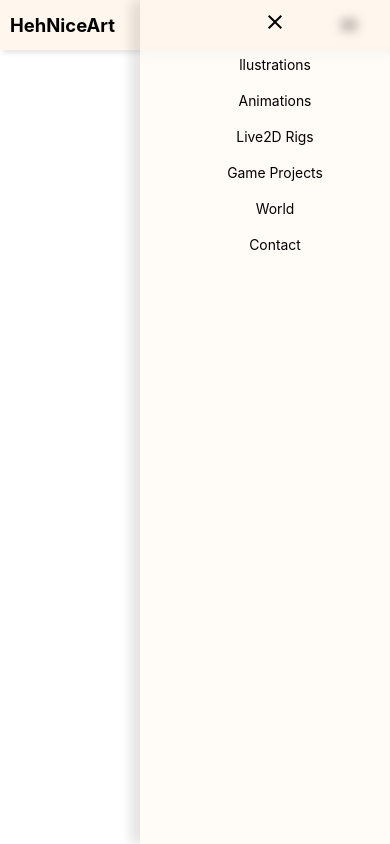
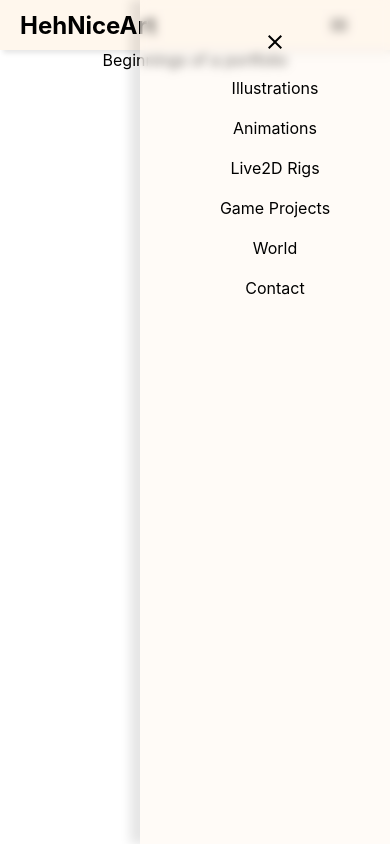
Before and after one commit to HehNiceArt/portfolio, a React (Create React App) app: page / in a window 390 px wide. Both pictures are taken after a click on the item 359 px from the left and 25 px from the top of the page. Built offline with nearby package versions, Linux system fonts and the light colour scheme.

Commit message:
Navbar removed hamburger on wide view

```diff
--- a/src/App.js
+++ b/src/App.js
@@ -1,10 +1,11 @@
 import './App.css';
 import NavigationBar from './components/Navbar';
-
+import Content from './components/Content'
 function App() {
   return (
     <div className="App">
       <NavigationBar />
+      <Content />
     </div>
   );
 }
--- /dev/null
+++ b/src/components/Content.css
@@ -0,0 +1,4 @@
+*{
+    margin: 0px;
+    padding: 0px;
+}
--- /dev/null
+++ b/src/components/Content.js
@@ -0,0 +1,13 @@
+import React from "react";
+import './Content.css';
+
+function ContentBody()
+{
+    return(
+        <div>
+            <p>Beginnings of a portfolio</p>
+        </div>
+    )
+}
+
+export default ContentBody;
--- a/src/components/Navbar.css
+++ b/src/components/Navbar.css
@@ -20,7 +20,7 @@ body{
     justify-content: flex-end;
     align-items: center;
     margin: 0;
-    padding: 0 10px 0 10px;
+    padding: 0 20px 0 20px;
 }
 .App-header > ul > li{
     height: calc(10px + 10vh);
@@ -30,7 +30,7 @@ body{
 .App-header > ul > li > a {
     height: 100%;
     margin: 0 20px 0 0 !important;
-    font-size: calc(10px + 1vmin);
+    font-size: 16px;
     text-decoration: none;
     display: flex;
     align-items: center;
@@ -39,7 +39,7 @@ body{
 }
 .App-header > ul > li > a > p{
     margin: 0;
-    font-size: calc(10px + 1vh);
+    font-size: 24px;
 }
 .App-header > ul > li > a:hover{
     background-color: #f0f0ff;
@@ -73,18 +73,28 @@ body{
     width: 100%;
     padding: 10px;
 }
+.Sidebar > li:first-child{
+    margin: 20px 0px 0px 0px;;
+}
 .Sidebar > li > a {
     text-decoration: none;
-    font-size: calc(10px + 1vmin);
+    /*TODO fix scaling issue when window width is reduced*/
+    /*font-size: calc(10px + 1vmin);*/
+    font-size: 16px;
     color: black;
 }
 .Sidebar > li:hover{
     background-color: #f0f0ff;
 }
-
+.Hamburger {
+    display: none;
+}
 @media (max-width: 950px) {
    .hideOnMobile{
     display: none;
+   }
+   .Hamburger{
+    display: flex;
    }
 }
 @media (max-width: 350px) {
--- a/src/components/Navbar.js
+++ b/src/components/Navbar.js
@@ -16,7 +16,7 @@ function NavigationBar() {
             <nav>
             <ul className="Sidebar">
                 <li onClick={HideSidebar}><a href="#"><svg xmlns="http://www.w3.org/2000/svg" height="24px" viewBox="0 -960 960 960" width="24px" fill="#000000"><path d="m256-200-56-56 224-224-224-224 56-56 224 224 224-224 56 56-224 224 224 224-56 56-224-224-224 224Z"/></svg></a></li>
-                <li><a href="#">llustrations</a></li>
+                <li><a href="#">Illustrations</a></li>
                 <li><a href="#">Animations</a></li>
                 <li><a href="#">Live2D Rigs</a></li>
                 <li><a href="#">Game Projects</a></li>
@@ -33,7 +33,7 @@ function NavigationBar() {
                 <li className="hideOnMobile"><a href="#">Game Projects</a></li>
                 <li className="hideOnMobile"><a href="#">World</a></li>
                 <li className="hideOnMobile"><a href="#">Contact</a></li>
-                <li onClick={ShowSidebar}><a href="#"><svg xmlns="http://www.w3.org/2000/svg" height="22px" viewBox="0 -960 960 960" width="22px" fill="#000000"><path d="M120-240v-80h720v80H120Zm0-200v-80h720v80H120Zm0-200v-80h720v80H120Z"/></svg></a></li>
+                <li onClick={ShowSidebar} className="Hamburger"><a href="#"><svg xmlns="http://www.w3.org/2000/svg" height="22px" viewBox="0 -960 960 960" width="22px" fill="#000000"><path d="M120-240v-80h720v80H120Zm0-200v-80h720v80H120Zm0-200v-80h720v80H120Z"/></svg></a></li>
             </ul>
             </nav>
         </div>
```
